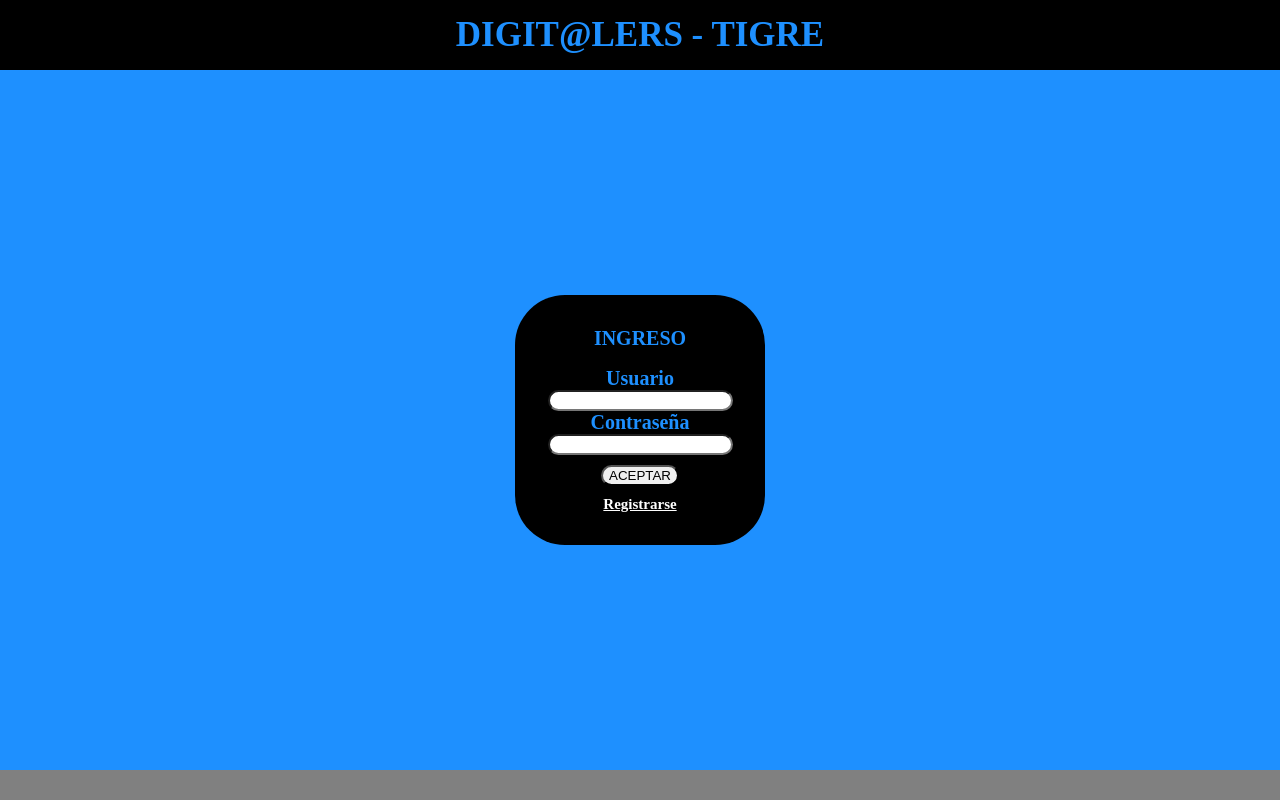
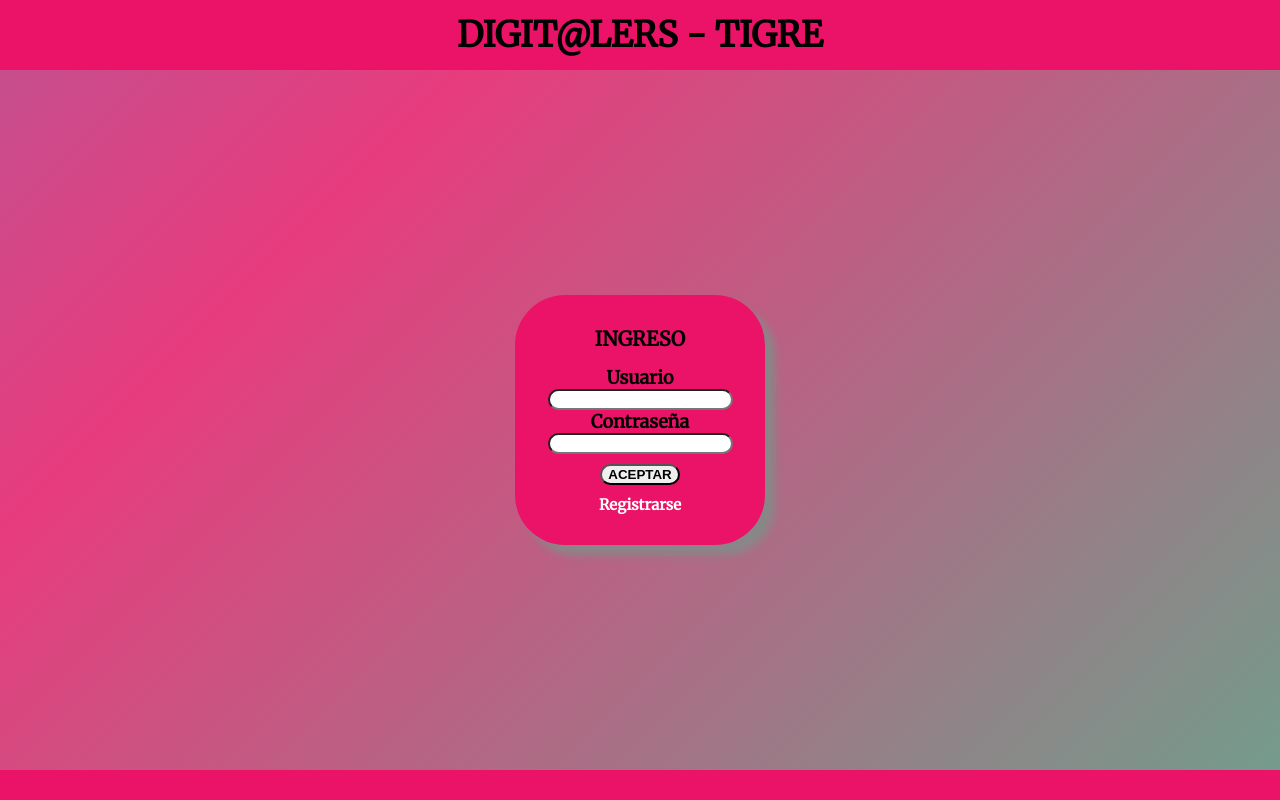
Before and after one commit to dalaniz/dgtigre, a PHP site: page /riper/login.php in a window 1280 px wide. Run offline with PHP 8.4, Linux system fonts and the light colour scheme.

Commit message:
diseño re piola para riper/login.php

```diff
--- a/riper/login.php
+++ b/riper/login.php
@@ -7,8 +7,9 @@ $msg = isset($_GET['msg']) ? $_GET['msg'] : "";
 
 <meta name="viewport" content="width=device-width, initial-scale=1.0">
 <link rel="stylesheet" href="../css/common.css" type="text/css" />
+<style>
+	@import url('https://fonts.googleapis.com/css?family=Merriweather&display=swap');
 
-<style>
 	.cuadro-login {
 		display: flex;
 		flex-direction: column;
@@ -16,41 +17,91 @@ $msg = isset($_GET['msg']) ? $_GET['msg'] : "";
 		align-items: center;
 		height: 250px;
 		width: 250px;
-		background-color: black;
+		background-color: #eb1368;
 		color: DodgerBlue;
-		font-size: 20px;
+		font-size: 18px;
 		font-weight: bold;
 		border-radius: 50px;
+		font-family: 'Merriweather', serif;
+		box-shadow: 10px 10px 8px #888888;
 	}
 	.opcion-login:hover {
 		background-color: #d8d0d0;
 	}
+	body {
+    margin: 0;
+    width: 100%;
+    height: 100vh;
+    color: #fff;
+    background: linear-gradient(-45deg, #13eb96, #e73c7e, #23a6d5, #23d5ab);
+    background-size: 400% 400%;
+    animation: gradientBG 15s ease infinite;
+}
+
+@keyframes gradientBG {
+    0% {
+        background-position: 0% 50%;
+    }
+    50% {
+        background-position: 100% 50%;
+    }
+    100% {
+        background-position: 0% 50%;
+    }
+}
+
+.container {
+    width: 100%;
+    position: absolute;
+    top: 35%;
+    text-align: center;
+}
+
+h1 {
+    font-weight: 300;
+}
+
+h3 {
+    color: #eee;
+    font-weight: 100;
+}
+
+h5 {
+    color:#eee;
+    font-weight:300;
+}
+
+a,
+a:hover {
+    text-decoration: none;
+    color: #ddd;
+}
 </style>
 
 
 </head>
 
-<body>
+<body style="background-color: #13eb96; color: black">
 
-<div class="titulo_principal"> <label style="background-color: black; color: DodgerBlue; font-size: 35px; font-weight: bold;">DIGIT@LERS - TIGRE</label>
+<div class="titulo_principal" style="background-color: #eb1368"> <label style="background-color: #eb1368; color: black; font-size: 35px; font-weight: bold; font-family:'Merriweather', serif;">DIGIT@LERS - TIGRE</label>
 </div>
 
 <div class="workarea">
 	<form action="check_user.php" method="POST" >
 	<div class="cuadro-login">
-		<label style="height: 40px; background-color: black; color: DodgerBlue;">INGRESO</label>
+		<label style="height: 40px; background-color: #eb1368; color: black; font-size:20px; font-weight:bold;">INGRESO</label>
 
-		<label>Usuario</label>
+		<label style="color:black">Usuario</label>
 		<input style="border-radius:50px" type="text" id="user" name="user" />
-		<label>Contrase&ntilde;a</label>
+		<label style="color:black">Contrase&ntilde;a</label>
 		<input style="border-radius:50px" type="password" id="pwd" name="pwd"/>
-		<input style="border-radius:50px; margin:10px" type="submit" value="ACEPTAR" id="loginButton" />
+		<input style="border-radius:50px; margin:10px; font-weight:bold" type="submit" value="ACEPTAR" id="loginButton" />
 		<a style="color: white; font-size:15px;" href="registro.php">Registrarse</a>
 	</div>
 	</form>
 </div>
 
-<div class="mensajes">
+<div class="mensajes" style="background-color:#eb1368">
 	<label id="texto_msg"><?php echo($msg); ?></label>
 </div>
 
```
